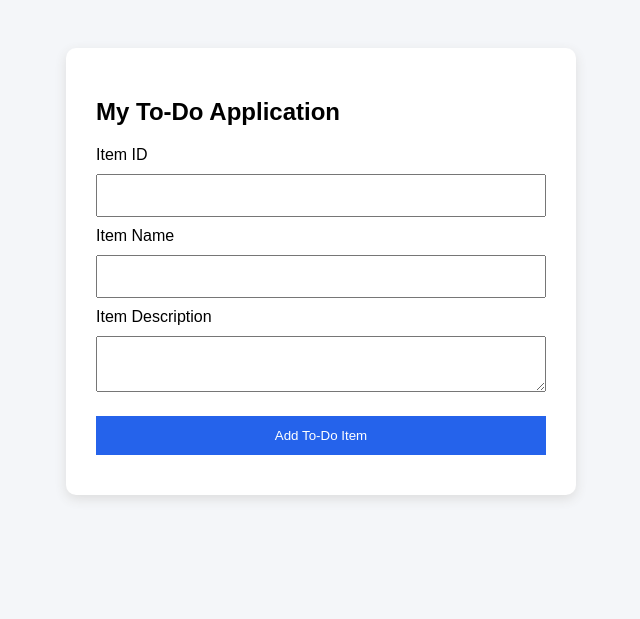
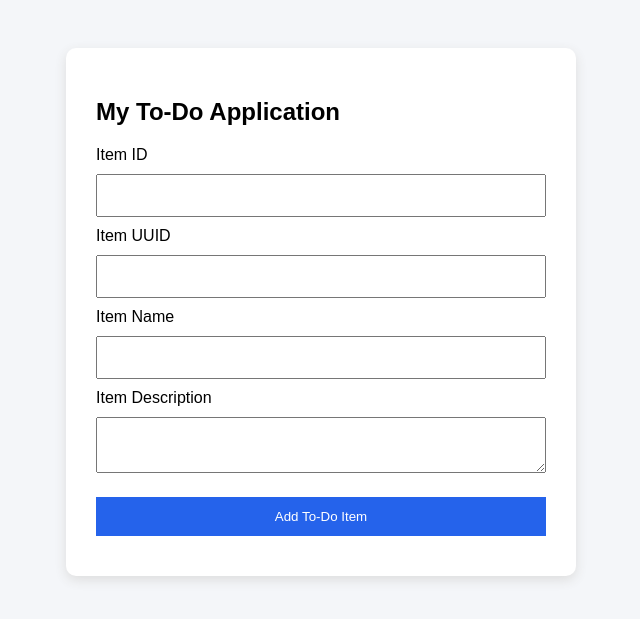
Before and after one commit to khushi5555/Git_and_GitHub_Khushi_Daharwal, a Flask app: page /todo in a window 1280 px wide. Shown: the top 619 px of the page, without its empty margins (319-959 px from the left). Run offline with Flask 3, Linux system fonts and the light colour scheme.

Commit message:
Add Item UUID field

```diff
--- a/templates/todo.html
+++ b/templates/todo.html
@@ -41,6 +41,9 @@
             <label>Item ID</label>
             <input type="number" name="itemId" required>
 
+            <label>Item UUID</label>
+            <input type="text" name="itemUUID" required>
+
             <label>Item Name</label>
             <input type="text" name="itemName" required>
 
```
